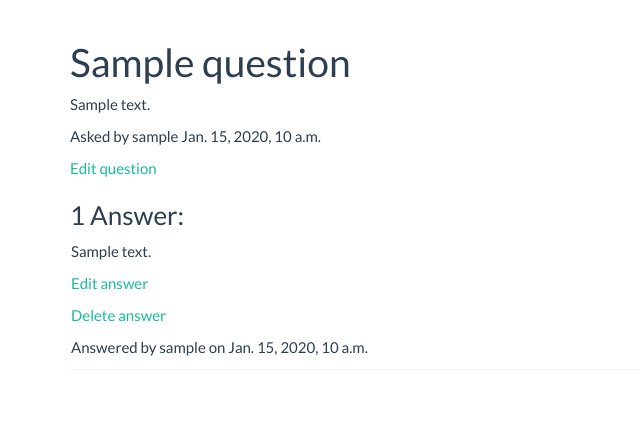
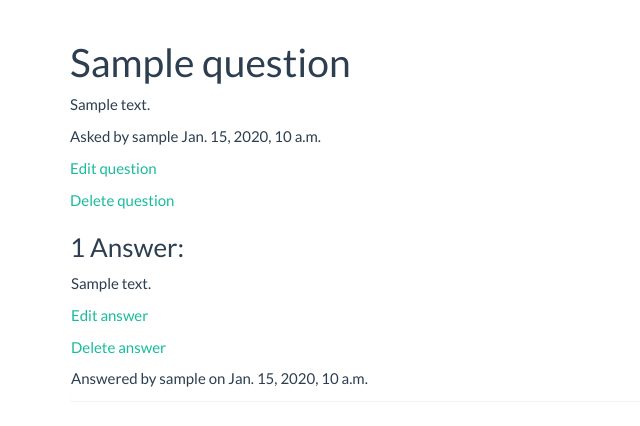
Before and after one commit to PRA945/qandu_app, a Django app: page /question/1/ in a window 1280 px wide. Shown: the part 60-486 px from the top of the page, without its empty margins (0-640 px from the left). Run offline with Django 3.2, Linux system fonts and the light colour scheme; a user stored in the database is signed in; tables that the repository leaves empty hold one stand-in row (values such as "Sample post"); some libraries are stand-ins or nearby versions.

Commit message:
Add question delete view

```diff
--- a/templates/question/question_detail.html
+++ b/templates/question/question_detail.html
@@ -5,6 +5,7 @@
 <p>Asked by {{ question.user.username }} {{ question.created_at }}</p>
 {% if question.user == user %}
 <p><a href="{% url  'question_update' pk=question.id %}">Edit question</a></p>
+<p><a href="{% url 'question_delete' pk=question.id %}">Delete question</a></p>
 {% endif %}
 {% if answers.count > 0 %}
 <h3>{{ answers.count }} Answer{{ answers.count|pluralize }}:</h3>
```
